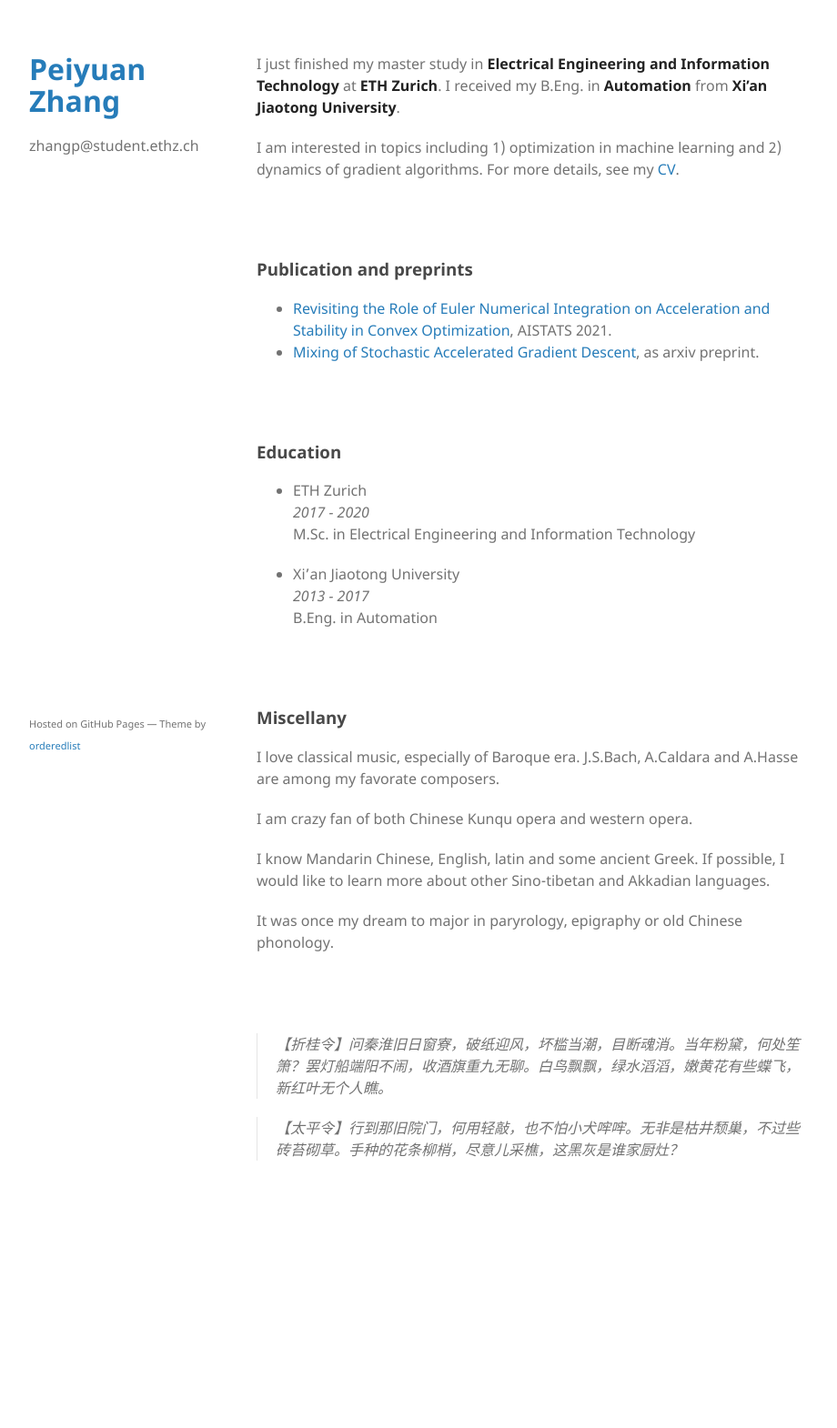
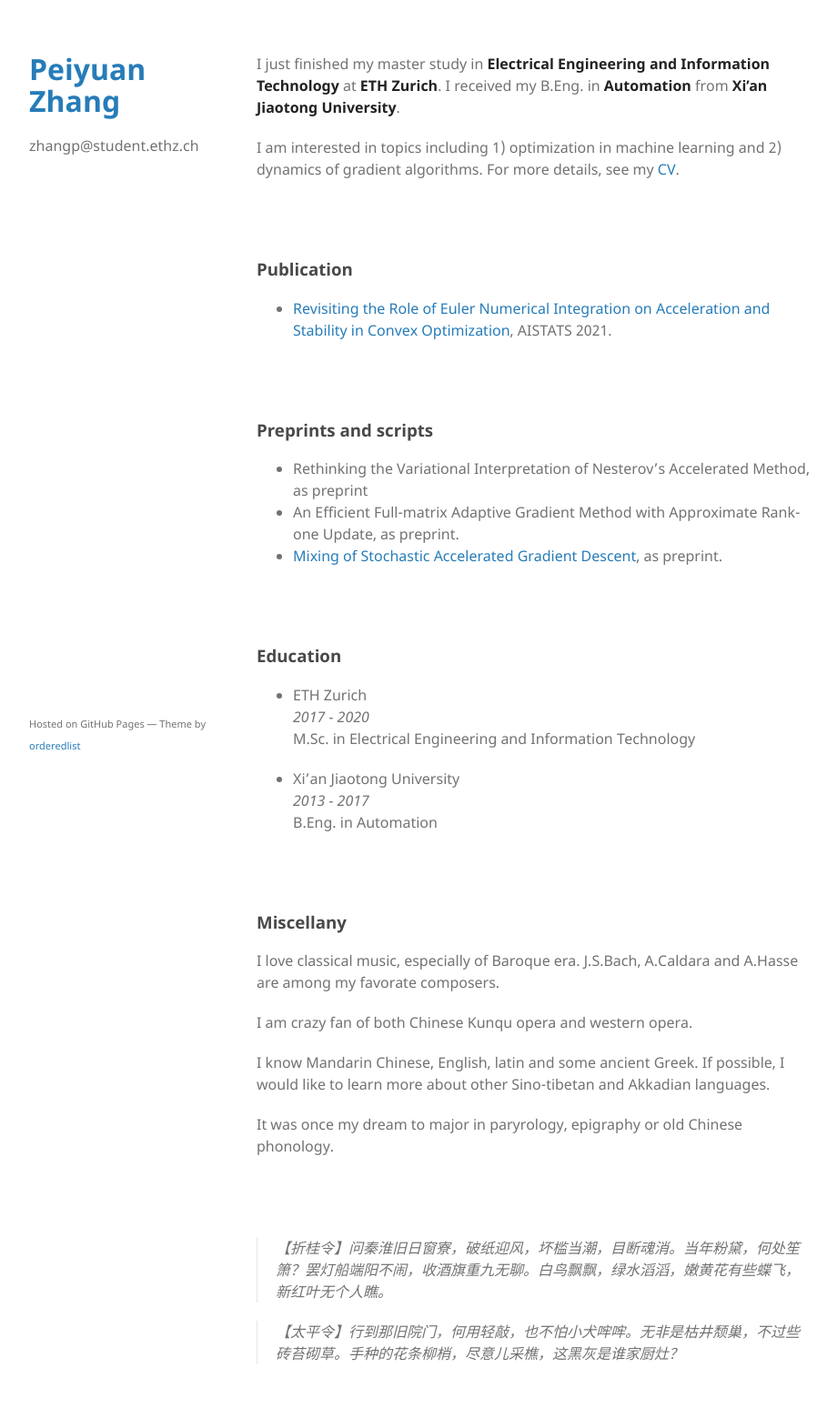
Before and after one commit to phei-iuen/phei-iuen.github.io, a Jekyll site: the page built from index.md, in a window 1280 px wide. Shown: the whole page at 91% size, without its empty margins (178-1098 px from the left). Built offline with Jekyll 4.4.1, drawn with Linux system fonts in a browser that asks for light colours; before the commit the page ends 1346 px from its top, so only the background shows below that.

Commit message:
Update index.md

```diff
--- a/index.md
+++ b/index.md
@@ -7,9 +7,14 @@ I just finished my master study in **Electrical Engineering and Information Tech
 I am interested in topics including 1) optimization in machine learning and 2) dynamics of gradient algorithms. For more details, see my [CV](pdfs/CV.pdf).
 
 <br/><br/>
-### Publication and preprints
+### Publication
 * [Revisiting the Role of Euler Numerical Integration on Acceleration and Stability in Convex Optimization](https://arxiv.org/abs/2102.11537), AISTATS 2021.
-* [Mixing of Stochastic Accelerated Gradient Descent](https://arxiv.org/abs/1910.14616), as arxiv preprint.
+
+<br/><br/>
+### Preprints and scripts
+* Rethinking the Variational Interpretation of Nesterov's Accelerated Method, as preprint
+* An Efficient Full-matrix Adaptive Gradient Method with Approximate Rank-one Update, as preprint.
+* [Mixing of Stochastic Accelerated Gradient Descent](https://arxiv.org/abs/1910.14616), as preprint.
 
 <br/><br/>
 ### Education
```
